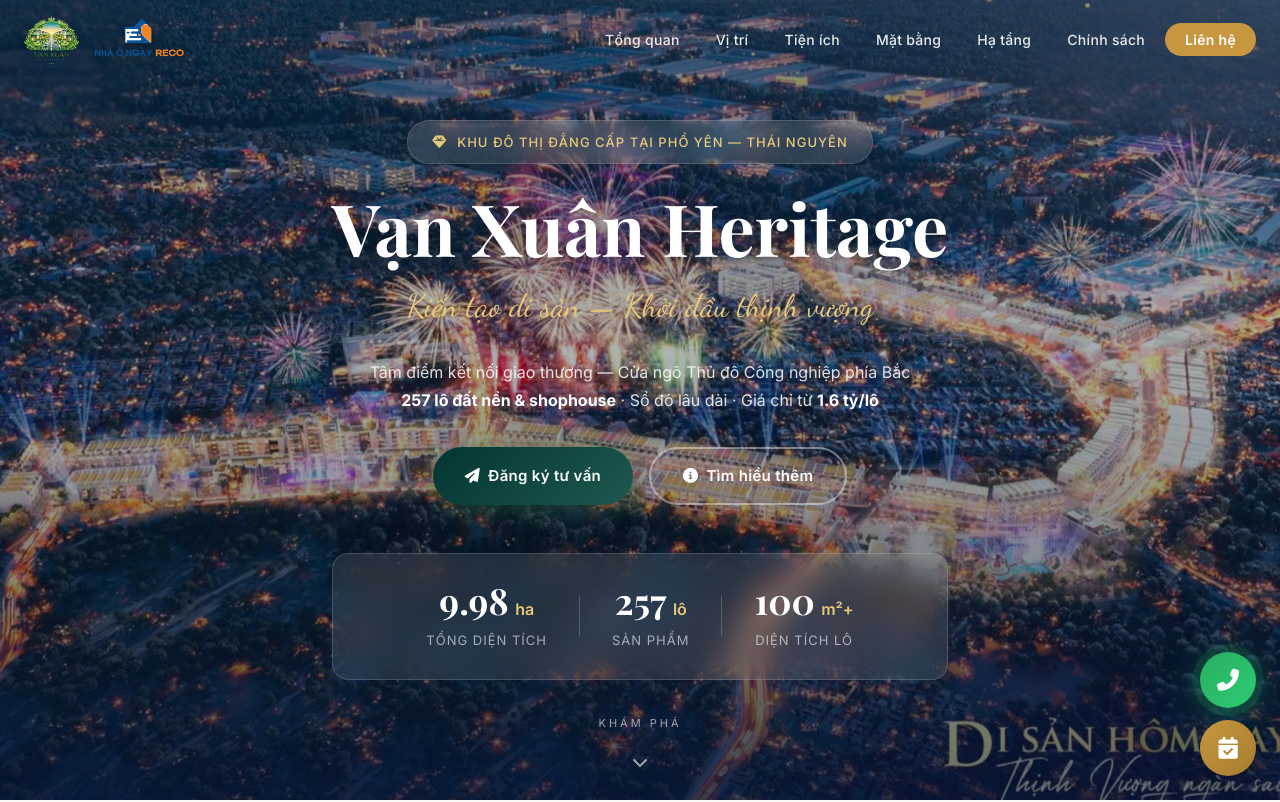
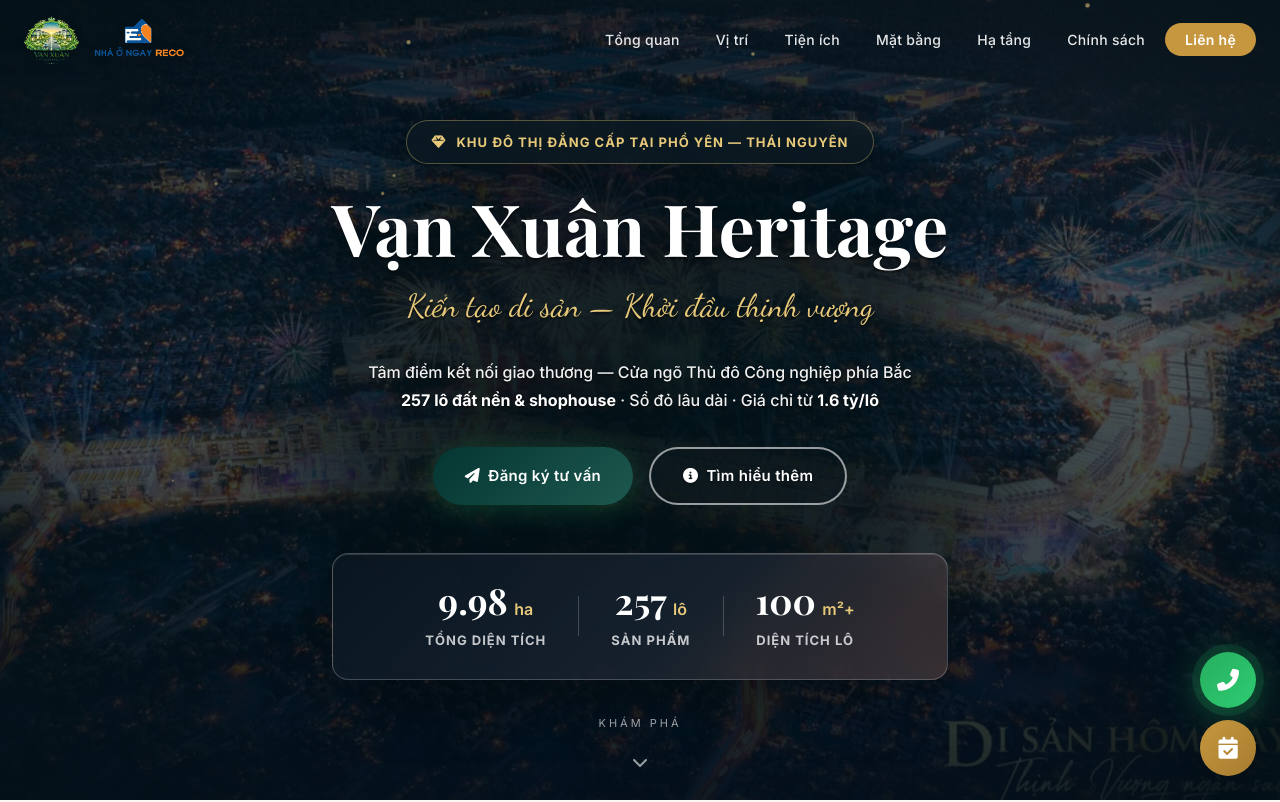
Before and after one commit to NTDCream/VanXuanHeritage, a plain HTML site: page index.html in a window 1280 px wide. Shown: the top 802 px of the page. Drawn offline with nearby package versions, Linux system fonts and the light colour scheme; a web font is replaced by a local one.

Commit message:
Fix banner

```diff
--- a/index.html
+++ b/index.html
@@ -44,7 +44,7 @@
     <!-- Preloader -->
     <div id="preloader">
         <div class="preloader-inner">
-            <div class="preloader-logo">VX</div>
+            <img src="assets/img/logo_du_an.png" alt="Vạn Xuân Heritage" class="preloader-logo">
             <div class="preloader-text">Vạn Xuân Heritage</div>
             <div class="preloader-bar"><span></span></div>
         </div>
@@ -265,7 +265,7 @@
                     </div>
                 </div>
                 <div class="location-content animate-on-scroll">
-                    <div class="connectivity-list" style="margin-top: 40px;">
+                    <div class="connectivity-list">
                         <h3><i class="fas fa-route"></i> Kết nối liên vùng</h3>
                         <div class="connect-item">
                             <div class="connect-time">1<span>phút</span></div>
@@ -408,7 +408,7 @@
                         <i class="fas fa-search-plus"></i> Xem chi tiết
                     </button>
                 </div>
-                <div class="masterplan-legend">
+                <!-- <div class="masterplan-legend">
                     <h3><i class="fas fa-list-ul"></i> Chú thích mặt bằng</h3>
                     <div class="legend-items">
                         <div class="legend-item"><span class="legend-dot" style="--dot-color: #e74c3c"></span> 01 — Công
@@ -438,7 +438,7 @@
                     </div>
 
 
-                </div>
+                </div> -->
             </div>
         </div>
     </section>
--- a/style.css
+++ b/style.css
@@ -118,11 +118,9 @@ ul {
 }
 
 .preloader-logo {
-    font-family: var(--font-heading);
-    font-size: 48px;
-    font-weight: 700;
-    color: var(--primary);
-    margin-bottom: 8px;
+    width: 132px;
+    height: auto;
+    margin: 0 auto 12px;
     animation: pulse 1.5s ease-in-out infinite;
 }
 
@@ -370,10 +368,31 @@ ul {
 .hero-overlay {
     position: absolute;
     inset: 0;
-    background: linear-gradient(180deg,
-            rgba(10, 20, 30, 0.5) 0%,
-            rgba(10, 20, 30, 0.3) 40%,
-            rgba(10, 20, 30, 0.6) 100%);
+    background:
+        radial-gradient(ellipse at center,
+            rgba(5, 17, 22, 0.84) 0%,
+            rgba(5, 17, 22, 0.66) 34%,
+            rgba(5, 17, 22, 0.34) 58%,
+            rgba(5, 17, 22, 0.66) 100%),
+        linear-gradient(180deg,
+            rgba(2, 12, 18, 0.72) 0%,
+            rgba(2, 12, 18, 0.35) 42%,
+            rgba(2, 12, 18, 0.8) 100%);
+}
+
+.hero-overlay::after {
+    content: "";
+    position: absolute;
+    inset: 0;
+    background:
+        linear-gradient(90deg,
+            rgba(3, 18, 24, 0.38) 0%,
+            rgba(3, 18, 24, 0.05) 22%,
+            rgba(3, 18, 24, 0.05) 78%,
+            rgba(3, 18, 24, 0.38) 100%),
+        linear-gradient(180deg,
+            rgba(0, 0, 0, 0.18) 0%,
+            rgba(0, 0, 0, 0) 34%);
 }
 
 .hero-particles {
@@ -417,25 +436,41 @@ ul {
     position: relative;
     z-index: 2;
     text-align: center;
-    padding: 0 24px;
+    padding: 24px;
     max-width: 900px;
+    isolation: isolate;
+}
+
+.hero-content::before {
+    content: "";
+    position: absolute;
+    z-index: -1;
+    inset: -34px -64px -42px;
+    background:
+        radial-gradient(ellipse at center,
+            rgba(3, 20, 25, 0.58) 0%,
+            rgba(3, 20, 25, 0.34) 48%,
+            rgba(3, 20, 25, 0) 74%);
+    pointer-events: none;
 }
 
 .hero-badge {
     display: inline-flex;
     align-items: center;
     gap: 10px;
-    background: rgba(255, 255, 255, 0.12);
-    backdrop-filter: blur(10px);
+    background: rgba(12, 25, 34, 0.72);
+    -webkit-backdrop-filter: blur(16px);
+    backdrop-filter: blur(16px);
     padding: 10px 24px;
     border-radius: 50px;
-    border: 1px solid rgba(255, 255, 255, 0.15);
+    border: 1px solid rgba(232, 201, 122, 0.34);
     color: var(--gold-light);
     font-size: 13px;
-    font-weight: 500;
+    font-weight: 700;
     letter-spacing: 1px;
     text-transform: uppercase;
     margin-bottom: 24px;
+    box-shadow: 0 14px 42px rgba(0, 0, 0, 0.26);
 }
 
 .hero-badge i {
@@ -454,7 +489,9 @@ ul {
     color: #fff;
     line-height: 1.1;
     margin-bottom: 12px;
-    text-shadow: 0 4px 20px rgba(0, 0, 0, 0.3);
+    text-shadow:
+        0 2px 2px rgba(0, 0, 0, 0.55),
+        0 12px 36px rgba(0, 0, 0, 0.62);
 }
 
 .hero-title-sub {
@@ -463,20 +500,28 @@ ul {
     font-size: clamp(22px, 3vw, 32px);
     color: var(--gold-light);
     font-weight: 400;
+    text-shadow:
+        0 2px 2px rgba(0, 0, 0, 0.62),
+        0 10px 26px rgba(0, 0, 0, 0.55);
 }
 
 .hero-desc {
     font-size: 16px;
-    color: rgba(255, 255, 255, 0.85);
+    color: rgba(255, 255, 255, 0.94);
     line-height: 1.8;
     margin-bottom: 32px;
     max-width: 700px;
     margin-left: auto;
     margin-right: auto;
+    font-weight: 500;
+    text-shadow:
+        0 1px 2px rgba(0, 0, 0, 0.78),
+        0 8px 22px rgba(0, 0, 0, 0.55);
 }
 
 .hero-desc strong {
     color: #fff;
+    font-weight: 800;
 }
 
 /* Buttons */
@@ -523,9 +568,12 @@ ul {
 }
 
 .btn-outline-light {
-    background: transparent;
+    background: rgba(10, 20, 28, 0.36);
     color: #fff;
-    border: 2px solid rgba(255, 255, 255, 0.4);
+    border: 2px solid rgba(255, 255, 255, 0.58);
+    -webkit-backdrop-filter: blur(8px);
+    backdrop-filter: blur(8px);
+    text-shadow: 0 1px 2px rgba(0, 0, 0, 0.45);
 }
 
 .btn-outline-light:hover {
@@ -548,11 +596,19 @@ ul {
     align-items: center;
     justify-content: center;
     gap: 32px;
-    background: rgba(255, 255, 255, 0.1);
-    backdrop-filter: blur(15px);
-    border: 1px solid rgba(255, 255, 255, 0.15);
+    background:
+        linear-gradient(135deg,
+            rgba(11, 24, 34, 0.78) 0%,
+            rgba(28, 38, 52, 0.7) 55%,
+            rgba(103, 74, 70, 0.5) 100%);
+    -webkit-backdrop-filter: blur(18px);
+    backdrop-filter: blur(18px);
+    border: 1px solid rgba(255, 255, 255, 0.22);
     border-radius: var(--radius);
     padding: 28px 48px;
+    box-shadow:
+        0 18px 60px rgba(0, 0, 0, 0.34),
+        inset 0 1px 0 rgba(255, 255, 255, 0.14);
 }
 
 .hero-stat {
@@ -577,10 +633,11 @@ ul {
 .hero-stat-label {
     display: block;
     font-size: 13px;
-    color: rgba(255, 255, 255, 0.6);
+    color: rgba(255, 255, 255, 0.76);
     margin-top: 6px;
     text-transform: uppercase;
     letter-spacing: 1px;
+    font-weight: 700;
 }
 
 .hero-stat-divider {
@@ -961,6 +1018,7 @@ ul {
     border-radius: var(--radius-sm);
     border-left: 4px solid var(--primary);
     margin-bottom: 32px;
+    min-height: 108px;
 }
 
 .location-address i {
@@ -992,6 +1050,10 @@ ul {
 .location-image .image-frame img {
     border-radius: calc(var(--radius) - 6px);
     filter: contrast(1.08) saturate(1.08);
+}
+
+.location-content {
+    padding-top: 140px;
 }
 
 .connectivity-list h3 {
@@ -1229,14 +1291,13 @@ ul {
 }
 
 .masterplan-wrapper {
-    display: grid;
-    grid-template-columns: 2fr 1fr;
-    gap: 40px;
-    align-items: start;
+    max-width: 1180px;
+    margin: 0 auto;
 }
 
 .masterplan-image {
     position: relative;
+    width: 100%;
     border-radius: var(--radius);
     overflow: hidden;
     box-shadow: 0 20px 60px var(--shadow-lg);
@@ -1245,6 +1306,7 @@ ul {
 
 .masterplan-image img {
     width: 100%;
+    display: block;
     transition: transform 0.8s ease;
 }
 
@@ -2303,6 +2365,10 @@ ul {
         gap: 40px;
     }
 
+    .location-content {
+        padding-top: 0;
+    }
+
     .overview-info-cards {
         grid-template-columns: 1fr 1fr;
     }
@@ -2324,7 +2390,7 @@ ul {
     }
 
     .masterplan-wrapper {
-        grid-template-columns: 1fr;
+        max-width: 100%;
     }
 
     .press-grid {
@@ -2395,6 +2461,26 @@ ul {
         /* Đẩy nội dung hero xuống để không bị navbar đè lên */
     }
 
+    .hero-overlay {
+        background:
+            radial-gradient(ellipse at center,
+                rgba(5, 17, 22, 0.86) 0%,
+                rgba(5, 17, 22, 0.68) 42%,
+                rgba(5, 17, 22, 0.62) 100%),
+            linear-gradient(180deg,
+                rgba(2, 12, 18, 0.76) 0%,
+                rgba(2, 12, 18, 0.44) 42%,
+                rgba(2, 12, 18, 0.82) 100%);
+    }
+
+    .hero-content {
+        padding: 20px 18px;
+    }
+
+    .hero-content::before {
+        inset: -24px -18px -30px;
+    }
+
     .hero-stats {
         display: none;
     }
@@ -2469,6 +2555,7 @@ ul {
     .hero-badge {
         font-size: 11px;
         padding: 8px 16px;
+        line-height: 1.5;
     }
 
     .hero-title-sub {
```
